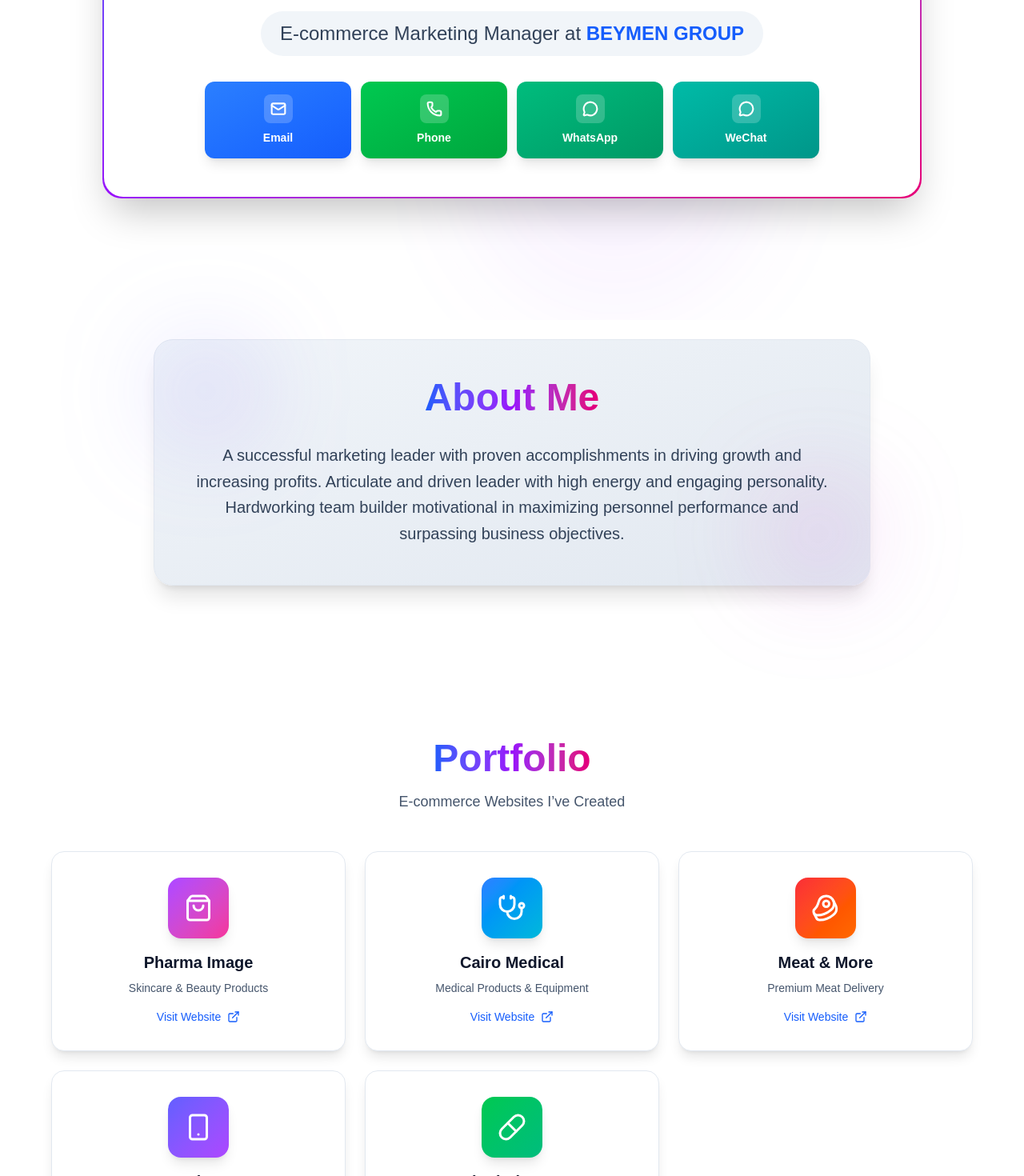
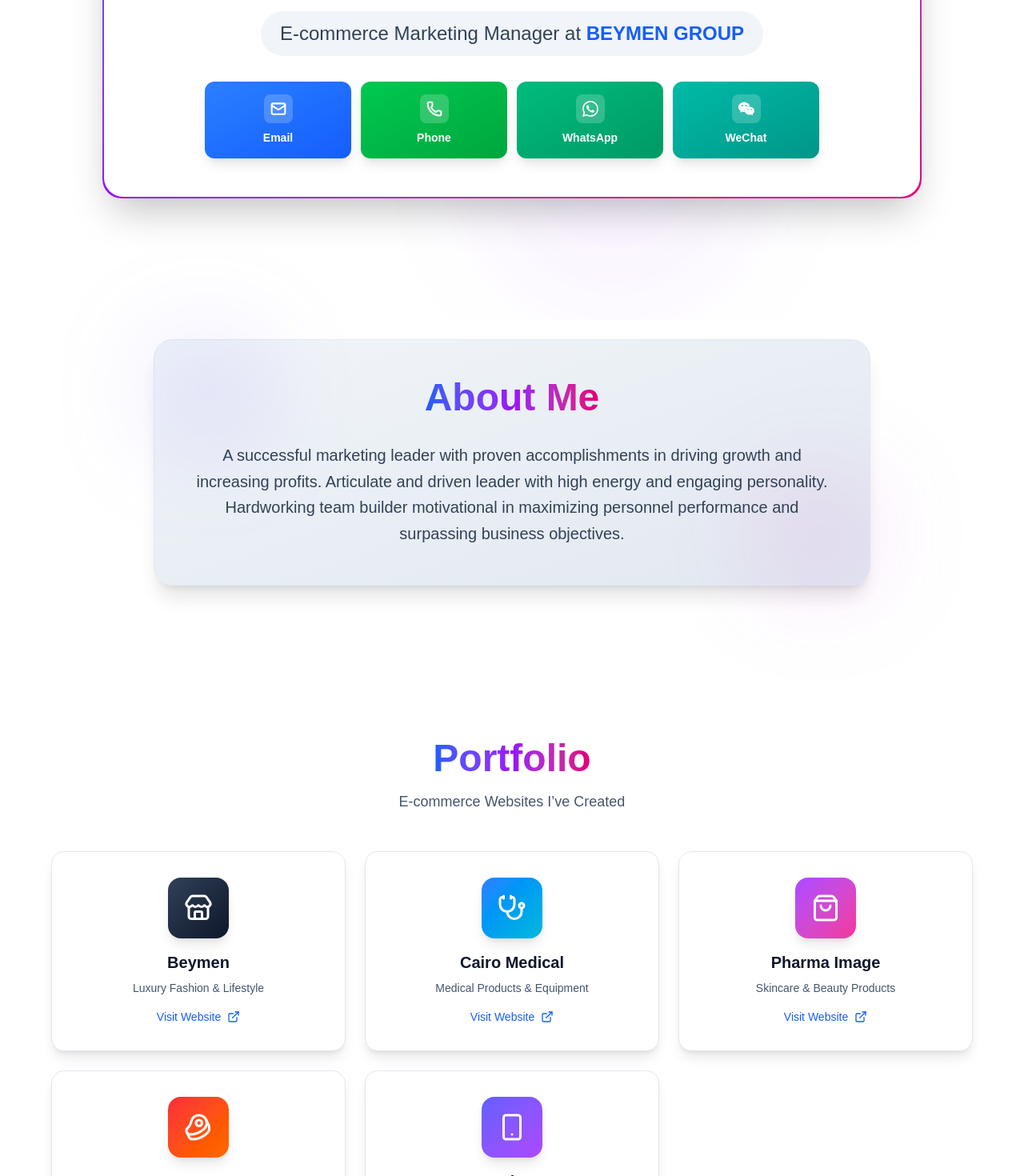
Before and after one commit to Mahmoud4hmed/ahmed-mostafa, a Next.js app: page / in a window 1280 px wide. Shown: the part 400-1870 px from the top of the page at 80% size. Built offline with nearby package versions, Linux system fonts and the light colour scheme.

Commit message:
Add Beymen website and reorder portfolio items

```diff
--- a/app/page.tsx
+++ b/app/page.tsx
@@ -1,7 +1,7 @@
 'use client';
 
 import Image from "next/image";
-import { Mail, Phone, MessageCircle, Linkedin, Facebook, Instagram, FileText, ShoppingBag, Stethoscope, Beef, Smartphone, Pill, ExternalLink } from "lucide-react";
+import { Mail, Phone, MessageCircle, Linkedin, Facebook, Instagram, FileText, ShoppingBag, Stethoscope, Beef, Smartphone, Pill, Store, ExternalLink } from "lucide-react";
 import { useState } from "react";
 
 export default function Home() {
@@ -89,7 +89,9 @@
                   >
                     <div className="relative z-10 flex flex-col items-center gap-2">
                       <div className="p-2 bg-white/20 rounded-lg group-hover:bg-white/30 transition-colors">
-                        <MessageCircle size={20} className="group-hover:scale-110 transition-transform" strokeWidth={2.5} />
+                        <svg className="group-hover:scale-110 transition-transform" width="20" height="20" viewBox="0 0 24 24" fill="currentColor">
+                          <path d="M17.472 14.382c-.297-.149-1.758-.867-2.03-.967-.273-.099-.471-.148-.67.15-.197.297-.767.966-.94 1.164-.173.199-.347.223-.644.075-.297-.15-1.255-.463-2.39-1.475-.883-.788-1.48-1.761-1.653-2.059-.173-.297-.018-.458.13-.606.134-.133.298-.347.446-.52.149-.174.198-.298.298-.497.099-.198.05-.371-.025-.52-.075-.149-.669-1.612-.916-2.207-.242-.579-.487-.5-.669-.51-.173-.008-.371-.01-.57-.01-.198 0-.52.074-.792.372-.272.297-1.04 1.016-1.04 2.479 0 1.462 1.065 2.875 1.213 3.074.149.198 2.096 3.2 5.077 4.487.709.306 1.262.489 1.694.625.712.227 1.36.195 1.871.118.571-.085 1.758-.719 2.006-1.413.248-.694.248-1.289.173-1.413-.074-.124-.272-.198-.57-.347m-5.421 7.403h-.004a9.87 9.87 0 01-5.031-1.378l-.361-.214-3.741.982.998-3.648-.235-.374a9.86 9.86 0 01-1.51-5.26c.001-5.45 4.436-9.884 9.888-9.884 2.64 0 5.122 1.03 6.988 2.898a9.825 9.825 0 012.893 6.994c-.003 5.45-4.437 9.884-9.885 9.884m8.413-18.297A11.815 11.815 0 0012.05 0C5.495 0 .16 5.335.157 11.892c0 2.096.547 4.142 1.588 5.945L.057 24l6.305-1.654a11.882 11.882 0 005.683 1.448h.005c6.554 0 11.89-5.335 11.893-11.893a11.821 11.821 0 00-3.48-8.413Z"/>
+                        </svg>
                       </div>
                       <span className="font-semibold text-sm">WhatsApp</span>
                     </div>
@@ -101,7 +103,9 @@
                   >
                     <div className="relative z-10 flex flex-col items-center gap-2">
                       <div className="p-2 bg-white/20 rounded-lg group-hover:bg-white/30 transition-colors">
-                        <MessageCircle size={20} className="group-hover:scale-110 transition-transform" strokeWidth={2.5} />
+                        <svg className="group-hover:scale-110 transition-transform" width="20" height="20" viewBox="0 0 24 24" fill="currentColor">
+                          <path d="M8.691 2.188C3.891 2.188 0 5.476 0 9.53c0 2.212 1.17 4.203 3.002 5.55a.59.59 0 0 1 .213.665l-.39 1.48c-.019.07-.048.141-.048.213 0 .163.13.295.29.295a.326.326 0 0 0 .167-.054l1.903-1.114a.864.864 0 0 1 .717-.098 10.16 10.16 0 0 0 2.837.403c.276 0 .543-.027.811-.05-.857-2.578.157-4.972 1.932-6.446 1.703-1.415 3.882-1.98 5.853-1.838-.576-3.583-4.196-6.348-8.596-6.348zM5.785 5.991c.642 0 1.162.529 1.162 1.18a1.17 1.17 0 0 1-1.162 1.178A1.17 1.17 0 0 1 4.623 7.17c0-.651.52-1.18 1.162-1.18zm5.813 0c.642 0 1.162.529 1.162 1.18a1.17 1.17 0 0 1-1.162 1.178 1.17 1.17 0 0 1-1.162-1.178c0-.651.52-1.18 1.162-1.18zm5.34 2.867c-1.797-.052-3.746.512-5.28 1.786-1.72 1.428-2.687 3.72-1.78 6.22.942 2.453 3.666 4.229 6.884 4.229.826 0 1.622-.12 2.361-.336a.722.722 0 0 1 .598.082l1.584.926a.272.272 0 0 0 .14.047c.134 0 .24-.111.24-.247 0-.06-.023-.12-.038-.177l-.327-1.233a.582.582 0 0 1-.023-.156.49.49 0 0 1 .201-.398C23.024 18.48 24 16.82 24 14.98c0-3.21-2.931-5.837-6.656-6.088V8.89c-.135-.01-.27-.027-.407-.03zm-2.53 3.274c.535 0 .969.44.969.982a.976.976 0 0 1-.969.983.976.976 0 0 1-.969-.983c0-.542.434-.982.969-.982zm4.844 0c.535 0 .969.44.969.982a.976.976 0 0 1-.969.983.976.976 0 0 1-.969-.983c0-.542.434-.982.969-.982z"/>
+                        </svg>
                       </div>
                       <span className="font-semibold text-sm">WeChat</span>
                     </div>
@@ -151,21 +155,21 @@
             </p>
 
             <div className="grid grid-cols-1 md:grid-cols-2 lg:grid-cols-3 gap-6">
-              {/* Pharma Image */}
+              {/* Beymen */}
               <a
-                href="https://pharmaimage.com.eg/"
+                href="https://beymen.eg/"
                 target="_blank"
                 rel="noopener noreferrer"
                 className="group relative overflow-hidden bg-white dark:bg-slate-800 rounded-2xl p-8 shadow-lg hover:shadow-2xl transition-all duration-300 hover:scale-105 border border-slate-200 dark:border-slate-700"
               >
-                <div className="absolute inset-0 bg-gradient-to-br from-purple-500/10 to-pink-500/10 opacity-0 group-hover:opacity-100 transition-opacity"></div>
+                <div className="absolute inset-0 bg-gradient-to-br from-slate-700/10 to-slate-900/10 opacity-0 group-hover:opacity-100 transition-opacity"></div>
                 <div className="relative z-10 flex flex-col items-center gap-4 text-center">
-                  <div className="p-5 bg-gradient-to-br from-purple-500 to-pink-500 rounded-2xl shadow-lg group-hover:scale-110 transition-transform">
-                    <ShoppingBag size={36} className="text-white" />
+                  <div className="p-5 bg-gradient-to-br from-slate-700 to-slate-900 rounded-2xl shadow-lg group-hover:scale-110 transition-transform">
+                    <Store size={36} className="text-white" />
                   </div>
                   <div>
-                    <h3 className="font-bold text-xl text-slate-900 dark:text-white mb-2">Pharma Image</h3>
-                    <p className="text-sm text-slate-600 dark:text-slate-400">Skincare & Beauty Products</p>
+                    <h3 className="font-bold text-xl text-slate-900 dark:text-white mb-2">Beymen</h3>
+                    <p className="text-sm text-slate-600 dark:text-slate-400">Luxury Fashion & Lifestyle</p>
                   </div>
                   <div className="flex items-center gap-2 text-blue-600 dark:text-blue-400 text-sm font-medium">
                     <span>Visit Website</span>
@@ -189,6 +193,29 @@
                   <div>
                     <h3 className="font-bold text-xl text-slate-900 dark:text-white mb-2">Cairo Medical</h3>
                     <p className="text-sm text-slate-600 dark:text-slate-400">Medical Products & Equipment</p>
+                  </div>
+                  <div className="flex items-center gap-2 text-blue-600 dark:text-blue-400 text-sm font-medium">
+                    <span>Visit Website</span>
+                    <ExternalLink size={16} />
+                  </div>
+                </div>
+              </a>
+
+              {/* Pharma Image */}
+              <a
+                href="https://pharmaimage.com.eg/"
+                target="_blank"
+                rel="noopener noreferrer"
+                className="group relative overflow-hidden bg-white dark:bg-slate-800 rounded-2xl p-8 shadow-lg hover:shadow-2xl transition-all duration-300 hover:scale-105 border border-slate-200 dark:border-slate-700"
+              >
+                <div className="absolute inset-0 bg-gradient-to-br from-purple-500/10 to-pink-500/10 opacity-0 group-hover:opacity-100 transition-opacity"></div>
+                <div className="relative z-10 flex flex-col items-center gap-4 text-center">
+                  <div className="p-5 bg-gradient-to-br from-purple-500 to-pink-500 rounded-2xl shadow-lg group-hover:scale-110 transition-transform">
+                    <ShoppingBag size={36} className="text-white" />
+                  </div>
+                  <div>
+                    <h3 className="font-bold text-xl text-slate-900 dark:text-white mb-2">Pharma Image</h3>
+                    <p className="text-sm text-slate-600 dark:text-slate-400">Skincare & Beauty Products</p>
                   </div>
                   <div className="flex items-center gap-2 text-blue-600 dark:text-blue-400 text-sm font-medium">
                     <span>Visit Website</span>
@@ -244,7 +271,7 @@
               </a>
 
               {/* Rashed Pharmacy */}
-              <a
+              {/* <a
                 href="https://rashedpharmacy.com/"
                 target="_blank"
                 rel="noopener noreferrer"
@@ -264,7 +291,7 @@
                     <ExternalLink size={16} />
                   </div>
                 </div>
-              </a>
+              </a> */}
             </div>
           </div>
         </div>
```
